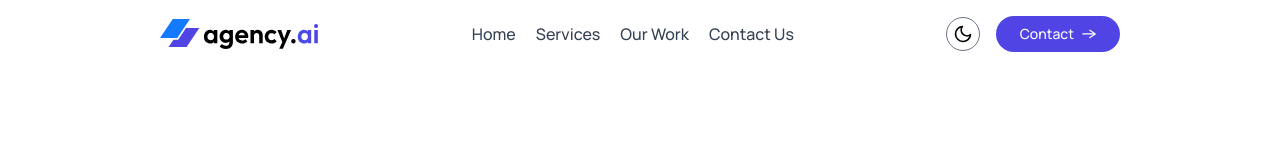
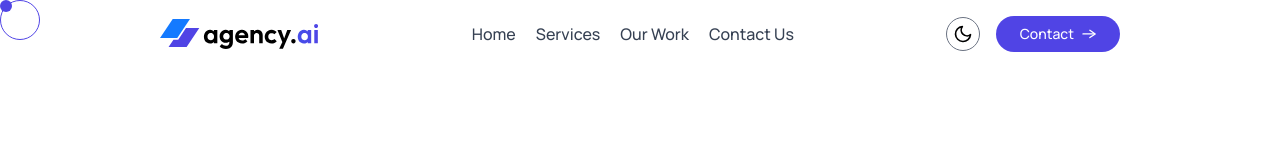
Before and after one commit to abhishek-devop01/agency-app, a React (Vite) app: page / in a window 1280 px wide. Shown: the top 146 px of the page. Built offline with nearby package versions, Linux system fonts and the light colour scheme.

Commit message:
custom cursor

```diff
--- a/src/App.jsx
+++ b/src/App.jsx
@@ -1,18 +1,27 @@
-import React, { useState } from 'react'
-import Navbar from './components/Navbar'
-import Hero from './components/Hero'
-import TrustedBy from './components/TrustedBy'
-import Services from './components/Services'
-import OurWork from './components/OurWork'
-import Teams from './components/Teams'
-import ContactUs from './components/ContactUs'
-import { Toaster } from 'react-hot-toast'
-import Footer from './components/Footer'
+import React, { useRef, useState } from "react";
+import Navbar from "./components/Navbar";
+import Hero from "./components/Hero";
+import TrustedBy from "./components/TrustedBy";
+import Services from "./components/Services";
+import OurWork from "./components/OurWork";
+import Teams from "./components/Teams";
+import ContactUs from "./components/ContactUs";
+import { Toaster } from "react-hot-toast";
+import Footer from "./components/Footer";
 
 const App = () => {
-  const [theme, setTheme] = useState(localStorage.getItem('theme') ? localStorage.getItem('theme'): 'light')
+  const [theme, setTheme] = useState(
+    localStorage.getItem("theme") ? localStorage.getItem("theme") : "light"
+  );
+
+  const dotRef = useRef(null);
+  const outlineRef = useRef(null);
+
+  const mouse = useRef({ x: 0, y: 0 });
+  const position = useRef({ x: 0, y: 0 });
+
   return (
-    <div className='dark:bg-black relative'>
+    <div className="dark:bg-black relative">
       <Toaster />
       <Navbar theme={theme} setTheme={setTheme} />
       <Hero />
@@ -22,8 +31,21 @@ const App = () => {
       <Teams />
       <ContactUs />
       <Footer theme={theme} />
+
+      {/* custom cursor */}
+      <div
+        ref={outlineRef}
+        className="fixed top-0 left-0 h-10 w-10 rounded-full border border-primary pointer-events-none z-[9999]"
+      ></div>
+
+      {/* custom cursor Dot */}
+
+      <div
+        ref={dotRef}
+        className="fixed top-0 left-0 h-3 w-3 rounded-full bg-primary pointer-events-none z-[9999]"
+      ></div>
     </div>
-  )
-}
+  );
+};
 
-export default App
+export default App;
--- a/src/index.css
+++ b/src/index.css
@@ -7,6 +7,7 @@
 *{
   font-family: "Manrope", sans-serif;
   font-weight: 500;
+  cursor: none;
 }
 
 @theme{
```
